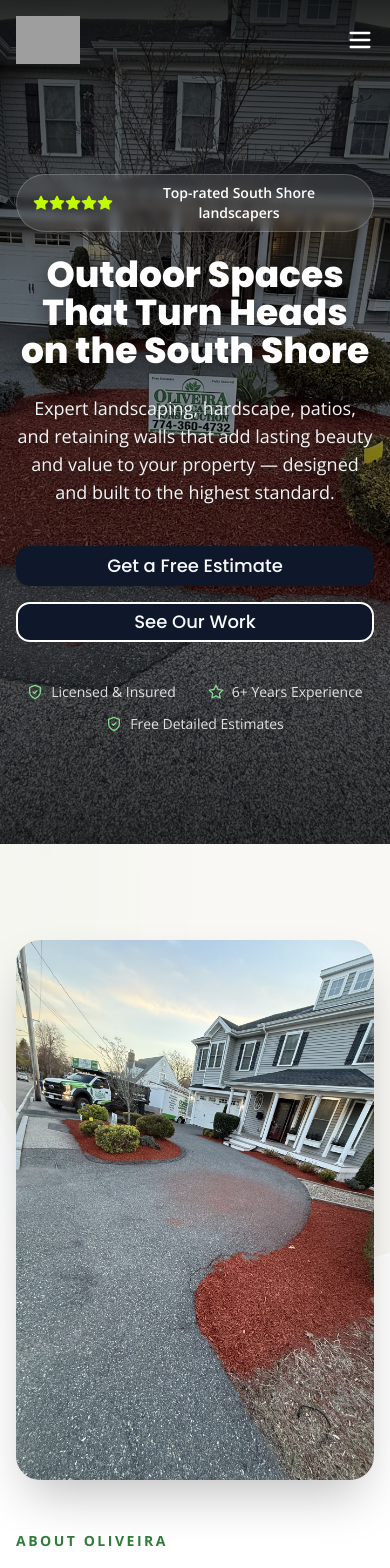
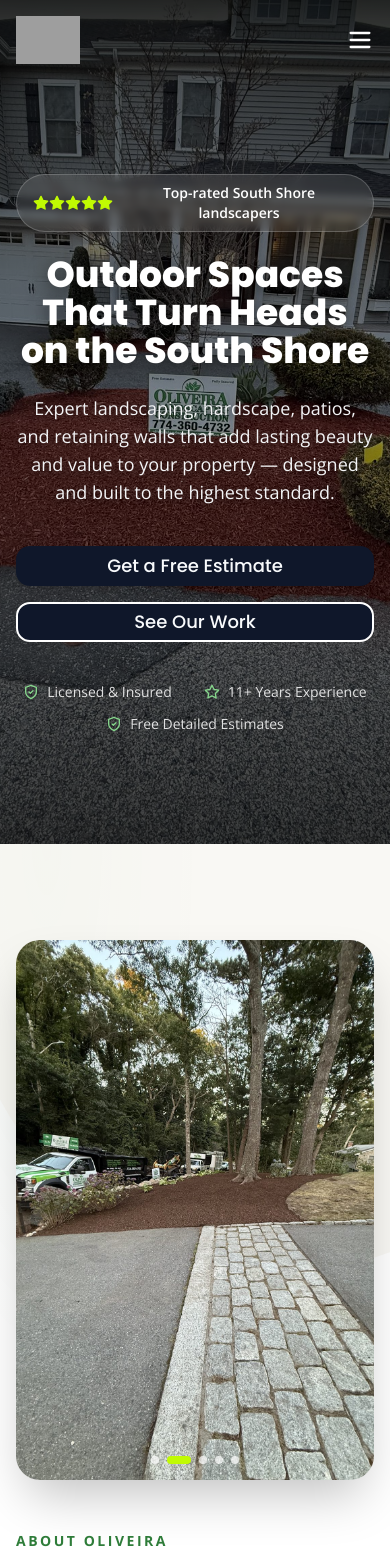
Before and after one commit to riseupgrowth/Oliveira, a React (Vite) app: page / in a window 390 px wide. Shown: the top 1568 px of the page. Built offline with nearby package versions, Linux system fonts and the light colour scheme; grey boxes are pictures that could not be loaded.

Commit message:
11 anos correto, overlays, parallax fixo, carrossel About, sem selo Featurable

```diff
--- a/src/components/AboutSection.jsx
+++ b/src/components/AboutSection.jsx
@@ -3,6 +3,8 @@ import { Link } from 'react-router-dom';
 import { motion } from 'framer-motion';
 import { Button } from '@/components/ui/button';
 import { Award, ShieldCheck, Users, Star } from 'lucide-react';
+import ImageCarousel from '@/components/ImageCarousel';
+import { ABOUT_GALLERY } from '@/data/site';
 
 const AboutSection = () => {
   return (
@@ -19,11 +21,7 @@ const AboutSection = () => {
             transition={{ duration: 0.8, ease: 'easeOut' }}
             className="relative"
           >
-            <img
-              className="rounded-3xl shadow-2xl w-full h-[540px] object-cover"
-              alt="Dramatic curb-appeal landscaping with red mulch beds and a crushed-stone driveway by Oliveira Landscaping"
-              src="/images/site/about.jpg"
-            />
+<ImageCarousel images={ABOUT_GALLERY} className="w-full h-[540px]" />
             <div className="absolute -bottom-6 -right-6 bg-brand-green-dark text-white rounded-2xl px-7 py-5 shadow-xl hidden sm:block">
               <p className="font-heading text-4xl font-extrabold leading-none">11+</p>
               <p className="text-sm text-white/80 mt-1">Years Serving<br />the South Shore</p>
--- a/src/components/HeroSection.jsx
+++ b/src/components/HeroSection.jsx
@@ -77,7 +77,7 @@ const HeroSection = () => {
           className="mt-10 flex flex-wrap items-center justify-center gap-x-8 gap-y-3 text-sm text-white/85"
         >
           <span className="flex items-center gap-2"><ShieldCheck className="w-4 h-4 text-brand-green-light" /> Licensed &amp; Insured</span>
-          <span className="flex items-center gap-2"><Star className="w-4 h-4 text-brand-green-light" /> 6+ Years Experience</span>
+          <span className="flex items-center gap-2"><Star className="w-4 h-4 text-brand-green-light" /> 11+ Years Experience</span>
           <span className="flex items-center gap-2"><ShieldCheck className="w-4 h-4 text-brand-green-light" /> Free Detailed Estimates</span>
         </motion.div>
       </div>
--- /dev/null
+++ b/src/components/ImageCarousel.jsx
@@ -0,0 +1,47 @@
+import React, { useState, useEffect } from 'react';
+import { motion, AnimatePresence } from 'framer-motion';
+
+// Auto-rotating image carousel with a soft cross-fade and dot indicators.
+const ImageCarousel = ({ images = [], interval = 3800, className = '', rounded = 'rounded-3xl' }) => {
+  const [i, setI] = useState(0);
+
+  useEffect(() => {
+    if (images.length <= 1) return;
+    const t = setInterval(() => setI((p) => (p + 1) % images.length), interval);
+    return () => clearInterval(t);
+  }, [images.length, interval]);
+
+  if (!images.length) return null;
+
+  return (
+    <div className={`relative overflow-hidden shadow-2xl ${rounded} ${className}`}>
+      <AnimatePresence mode="sync">
+        <motion.img
+          key={i}
+          src={images[i].src}
+          alt={images[i].alt || 'Oliveira Landscaping project'}
+          initial={{ opacity: 0, scale: 1.04 }}
+          animate={{ opacity: 1, scale: 1 }}
+          exit={{ opacity: 0 }}
+          transition={{ duration: 1.1, ease: 'easeInOut' }}
+          className="absolute inset-0 w-full h-full object-cover"
+        />
+      </AnimatePresence>
+      {/* keeps the container height since images are absolute */}
+      <img src={images[0].src} alt="" aria-hidden="true" className="w-full h-full object-cover opacity-0" />
+
+      <div className="absolute bottom-4 left-1/2 -translate-x-1/2 z-10 flex gap-2">
+        {images.map((_, idx) => (
+          <button
+            key={idx}
+            onClick={() => setI(idx)}
+            aria-label={`Show image ${idx + 1}`}
+            className={`h-2 rounded-full transition-all duration-300 ${idx === i ? 'w-6 bg-brand-green-lime' : 'w-2 bg-white/70 hover:bg-white'}`}
+          />
+        ))}
+      </div>
+    </div>
+  );
+};
+
+export default ImageCarousel;
--- a/src/components/ParallaxShowcase.jsx
+++ b/src/components/ParallaxShowcase.jsx
@@ -21,8 +21,8 @@ const ParallaxShowcase = () => {
         style={{ backgroundImage: 'url(/images/site/cta.jpg)' }}
       />
       {/* Readability overlays */}
-      <div className="absolute inset-0 z-0 bg-gradient-to-b from-black/65 via-black/50 to-black/70" />
-      <div className="absolute inset-0 z-0 bg-brand-green-deep/35" />
+      <div className="absolute inset-0 z-0 bg-gradient-to-b from-black/80 via-black/65 to-black/82" />
+      <div className="absolute inset-0 z-0 bg-brand-green-deep/45" />
       <div className="absolute inset-0 z-0 bg-topo-lime opacity-20" />
 
       <div className="container-tight relative z-10 text-center">
--- a/src/components/ReviewsSection.jsx
+++ b/src/components/ReviewsSection.jsx
@@ -14,7 +14,34 @@ const FeaturableWidget = ({ id }) => {
     s.src = 'https://featurable.com/assets/bundle.js';
     s.defer = true; s.charset = 'UTF-8';
     document.body.appendChild(s);
-    return () => { document.body.removeChild(s); };
+
+    // Remove the "Powered by Featurable" attribution badge once the widget renders.
+    const stripBadge = () => {
+      const root = document.getElementById(id);
+      if (!root) return;
+      root.querySelectorAll('a[href*="featurable.com"]').forEach((el) => {
+        const wrap = el.closest('div') || el;
+        wrap.style.display = 'none';
+      });
+      root.querySelectorAll('*').forEach((el) => {
+        if (el.children.length === 0 && /powered by featurable/i.test(el.textContent || '')) {
+          const wrap = el.closest('a, div') || el;
+          wrap.style.display = 'none';
+        }
+      });
+    };
+    const interval = setInterval(stripBadge, 600);
+    const observer = new MutationObserver(stripBadge);
+    const root = document.getElementById(id);
+    if (root) observer.observe(root, { childList: true, subtree: true });
+    const stop = setTimeout(() => clearInterval(interval), 15000);
+
+    return () => {
+      clearInterval(interval);
+      clearTimeout(stop);
+      observer.disconnect();
+      if (s.parentNode) s.parentNode.removeChild(s);
+    };
   }, [id]);
   return <div id={id} data-featurable-async className="w-full" />;
 };
--- a/src/components/SEO.jsx
+++ b/src/components/SEO.jsx
@@ -55,7 +55,7 @@ const SEO = ({
     aggregateRating: {
       '@type': 'AggregateRating',
       ratingValue: '5.0',
-      reviewCount: '27',
+      reviewCount: '45',
     },
     hasOfferCatalog: {
       '@type': 'OfferCatalog',
--- a/src/components/WhyChooseUsSection.jsx
+++ b/src/components/WhyChooseUsSection.jsx
@@ -17,16 +17,15 @@ const marqueeVariants = {
 const WhyChooseUsSection = () => {
   return (
     <section id="why-choose-us" className="py-24 sm:py-32 relative overflow-hidden">
-      <div className="absolute inset-0 z-0">
-        <img
-          src="/images/site/why-choose.jpg"
-          alt="Oliveira Landscaping crew restoring a natural granite stone retaining wall"
-          className="w-full h-full object-cover"
-        />
-        <div className="absolute inset-0 bg-gradient-to-b from-brand-green-deep/92 via-brand-green-deep/82 to-brand-green-deep/95" />
-        <div className="absolute inset-0 bg-black/30" />
-        <div className="absolute inset-0 bg-topo-lime opacity-30" />
-      </div>
+      <div
+        className="absolute inset-0 z-0 bg-cover bg-center md:bg-fixed"
+        style={{ backgroundImage: 'url(/images/site/why-choose.jpg)' }}
+        role="img"
+        aria-label="Oliveira Landscaping crew restoring a natural granite stone retaining wall"
+      />
+      <div className="absolute inset-0 z-0 bg-gradient-to-b from-brand-green-deep/95 via-brand-green-deep/88 to-brand-green-deep/97" />
+      <div className="absolute inset-0 z-0 bg-black/45" />
+      <div className="absolute inset-0 z-0 bg-topo-lime opacity-25" />
 
       <div className="container-tight relative z-10">
         <motion.div
--- a/src/data/site.js
+++ b/src/data/site.js
@@ -165,3 +165,12 @@ export const STATS = [
   { value: 30, suffix: '+', label: 'South Shore Towns Served' },
   { value: 45, suffix: '', label: '5-Star Google Reviews' },
 ];
+
+// Best 5 images used in the auto-rotating About carousel.
+export const ABOUT_GALLERY = [
+  { src: '/images/projects/mulch-driveway-estate/mulch-driveway-estate-04.jpg', alt: 'Dramatic red-mulch curb-appeal transformation by Oliveira Landscaping' },
+  { src: '/images/projects/paver-walkway/paver-walkway-03.jpg', alt: 'Paver walkway and natural stone retaining wall built by Oliveira Landscaping' },
+  { src: '/images/projects/concrete-patio/concrete-patio-02.jpg', alt: 'Backyard concrete patio and outdoor living space at golden hour' },
+  { src: '/images/projects/mulch-driveway-estate/mulch-driveway-estate-05.jpg', alt: 'Boulder accents and sculpted shrubs in fresh red mulch' },
+  { src: '/images/projects/lawn-care/lawn-care-01.jpg', alt: 'Lush, healthy lawn with a paver walkway at a classic South Shore home' },
+];
--- a/src/pages/AboutPage.jsx
+++ b/src/pages/AboutPage.jsx
@@ -10,7 +10,8 @@ import PageHero from '@/components/PageHero';
 import CallToAction from '@/components/CallToAction';
 import StatsBand from '@/components/StatsBand';
 import { Button } from '@/components/ui/button';
-import { BUSINESS } from '@/data/site';
+import ImageCarousel from '@/components/ImageCarousel';
+import { BUSINESS, ABOUT_GALLERY } from '@/data/site';
 
 const VALUES = [
   { icon: Users, title: 'Family-Owned', text: 'A real family business — owner-led, personally accountable, and invested in our neighbors’ homes.' },
@@ -55,7 +56,7 @@ const AboutPage = () => {
             transition={{ duration: 0.7 }}
             className="relative"
           >
-            <img src="/images/site/about.jpg" alt="Premium curb-appeal landscaping by Oliveira Landscaping Construction" className="rounded-3xl shadow-2xl w-full h-[560px] object-cover" />
+            <ImageCarousel images={ABOUT_GALLERY} className="w-full h-[560px]" />
             <div className="absolute -bottom-5 -left-5 bg-white rounded-2xl px-5 py-3 shadow-xl flex items-center gap-2 border border-brand-sand">
               <div className="flex">{[...Array(5)].map((_, i) => <Star key={i} className="w-4 h-4 fill-yellow-400 text-yellow-400" />)}</div>
               <span className="font-bold text-brand-green-dark text-sm">5.0 on Google</span>
```
